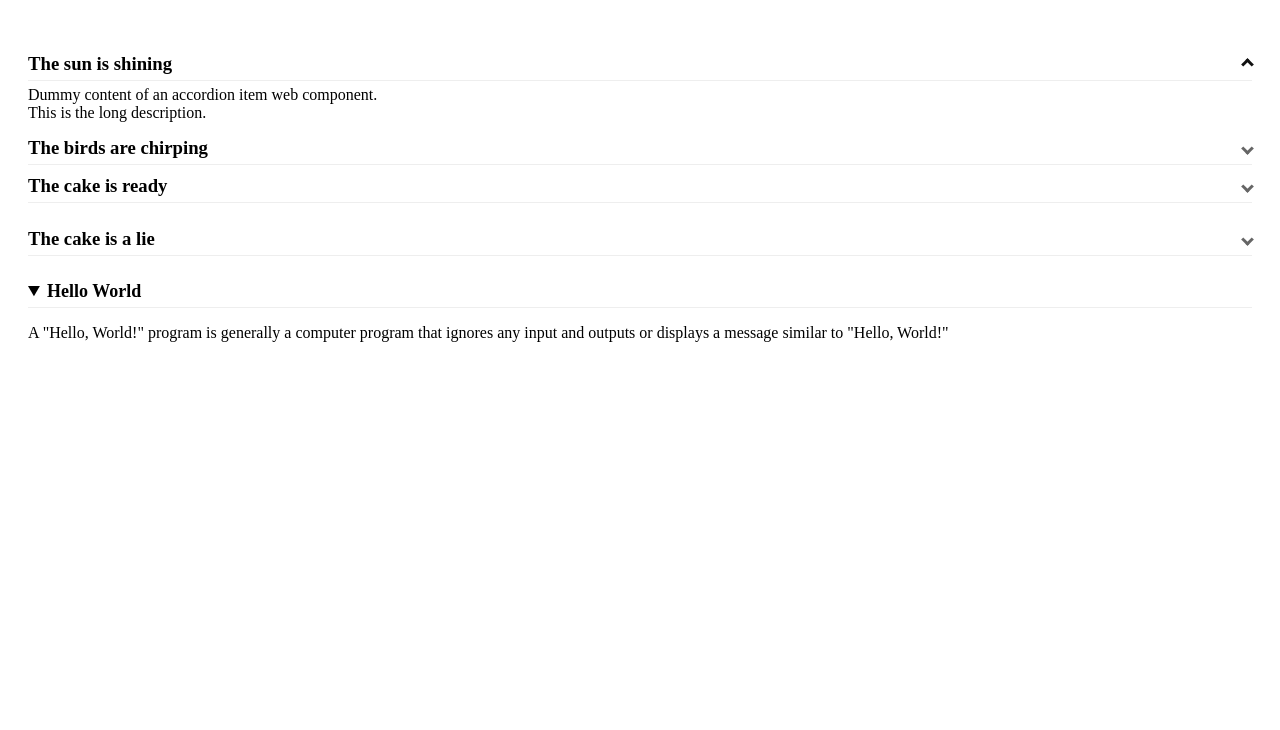
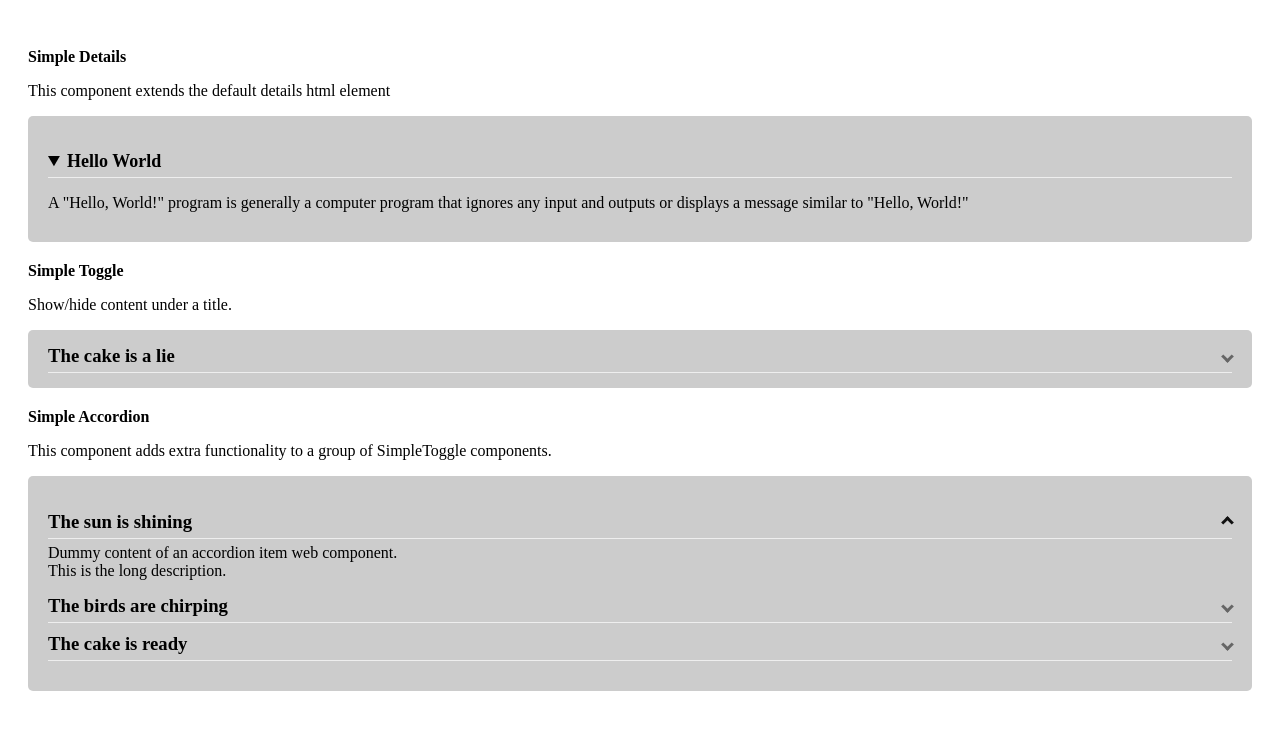
Before and after one commit to alexandrusin/simple-accordion, a website: page index.html in a window 1280 px wide. Drawn offline with Linux system fonts and the light colour scheme.

Commit message:
update index with sections and descriptions

```diff
--- a/index.html
+++ b/index.html
@@ -10,12 +10,46 @@
                 padding: 20px;
             }
             simple-accordion,
-            details {
+            details,
+            section {
                 margin: 20px 0;
+            }
+            .card {
+                padding: 10px 20px;
+                background: #CCC;
+                border-radius: 5px;
             }
         </style>
     </head>
     <body>
+        <section>
+            <strong>Simple Details</strong>
+            <p>This component extends the default details html element</p>
+
+            <div class="card">
+                <details is="simple-details" open>
+                    <summary>Hello World</summary>
+                    <p>A "Hello, World!" program is generally a computer program that ignores any input and outputs or displays a message similar to "Hello, World!"</p>
+                </details>
+            </div>
+        </section>
+
+        <section>
+            <strong>Simple Toggle</strong>
+            <p>Show/hide content under a title.</p>
+
+            <div class="card">
+                <simple-toggle title="The cake is a lie">
+                    Yet another accordion description.
+                </simple-toggle>
+            </div>
+        </section>
+
+        <section>
+            <strong>Simple Accordion</strong>
+            <p>This component adds extra functionality to a group of SimpleToggle components.</p>
+
+            <div class="card">
                 <simple-accordion only-one-opened>
                     <simple-toggle title="The sun is shining" open>
                         Dummy content of an accordion item web component.<br />This is the long description.
@@ -27,16 +61,10 @@
                         Yet another accordion description.
                     </simple-toggle>
                 </simple-accordion>
+            </div>
+        </section>
 
 
-        <simple-toggle title="The cake is a lie">
-            Yet another accordion description.
-        </simple-toggle>
-
-        <details is="simple-details" open>
-            <summary>Hello World</summary>
-            <p>A "Hello, World!" program is generally a computer program that ignores any input and outputs or displays a message similar to "Hello, World!"</p>
-        </details>
 
         <script src="components/simple-accordion.js"></script>
         <script src="components/simple-toggle.js"></script>
```
Lines whose indentation alone changed are shown as unchanged.
